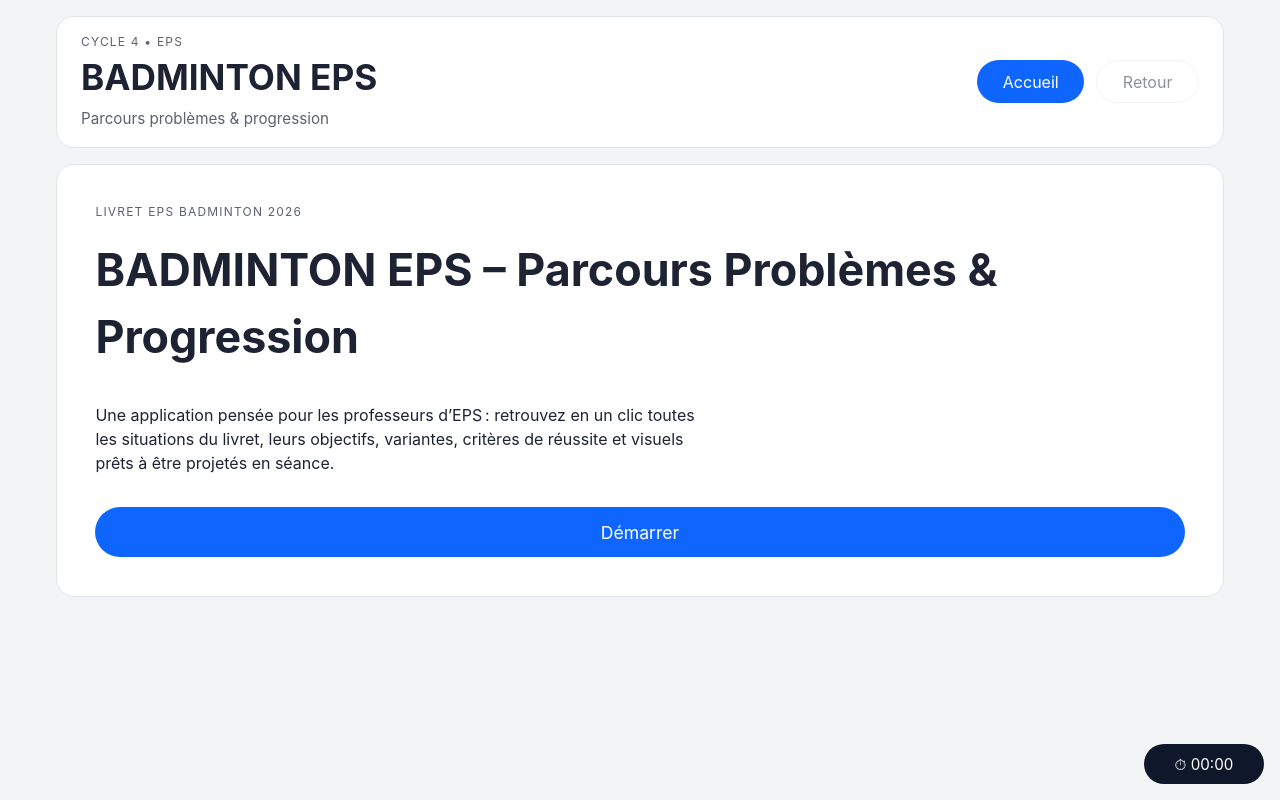
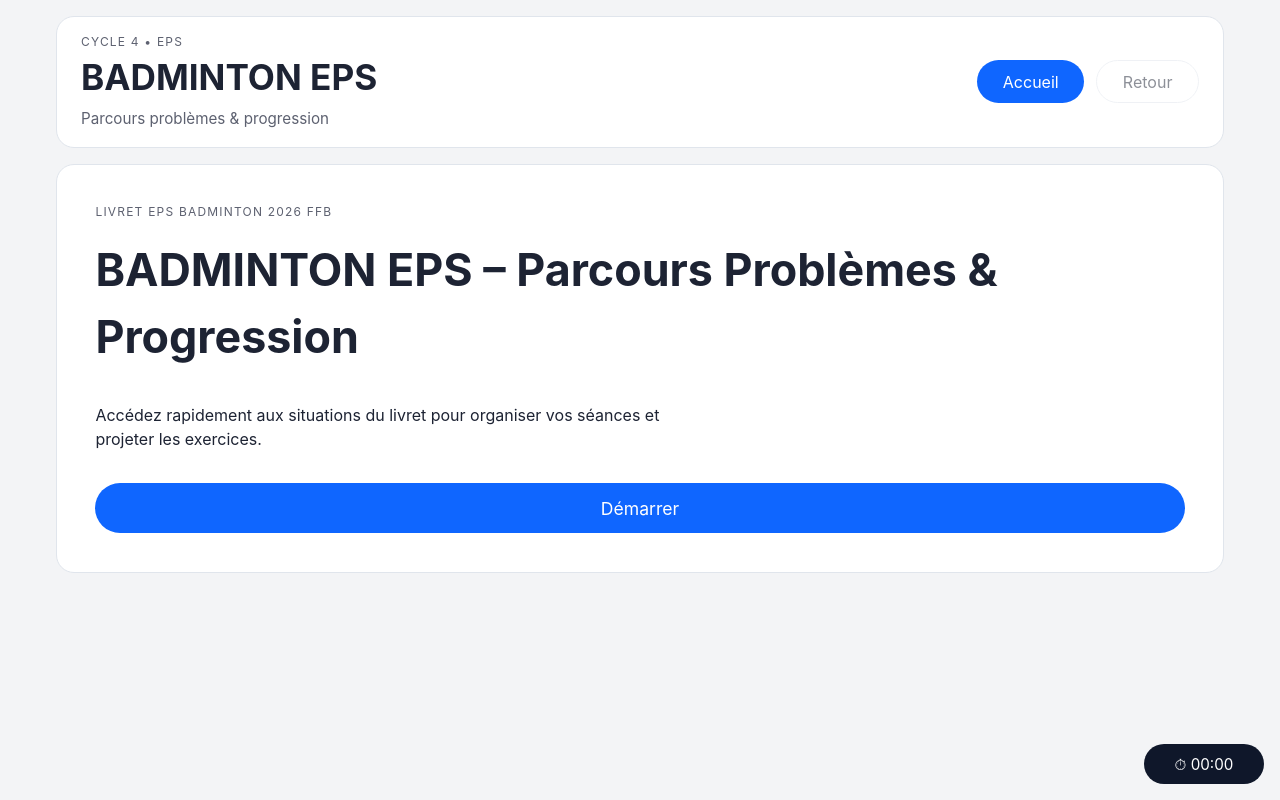
Before and after one commit to EPS-BARLETTA/EPS-Badminton-De-la-problematique-a-la-solution, a React (Vite) app: page / in a window 1280 px wide. Built offline with nearby package versions, Linux system fonts and the light colour scheme.

Commit message:
Update Home.jsx

```diff
--- a/src/pages/Home.jsx
+++ b/src/pages/Home.jsx
@@ -2,16 +2,22 @@ import { useNavigate } from 'react-router-dom'
 
 function Home() {
   const navigate = useNavigate()
+
   return (
     <section className="panel hero-panel">
-      <p className="eyebrow">Livret EPS Badminton 2026</p>
+      <p className="eyebrow">Livret EPS Badminton 2026 FFB</p>
+
       <h2>BADMINTON EPS – Parcours Problèmes & Progression</h2>
+
       <p>
-        Une application pensée pour les professeurs d’EPS : retrouvez en un clic toutes les situations
-        du livret, leurs objectifs, variantes, critères de réussite et visuels prêts à être projetés
-        en séance.
+        Accédez rapidement aux situations du livret pour organiser vos séances et projeter les exercices.
       </p>
-      <button type="button" className="primary large" onClick={() => navigate('/problemes')}>
+
+      <button
+        type="button"
+        className="primary large"
+        onClick={() => navigate('/problemes')}
+      >
         Démarrer
       </button>
     </section>
```
